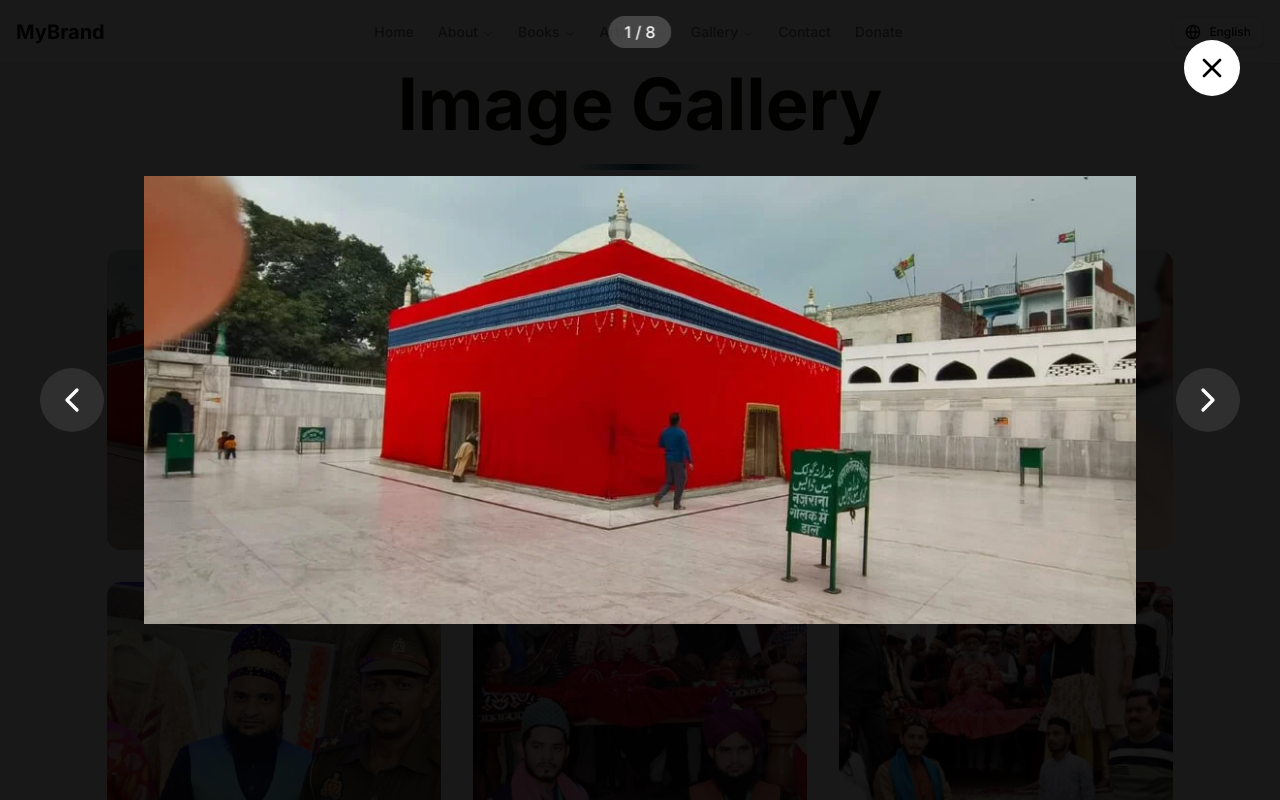
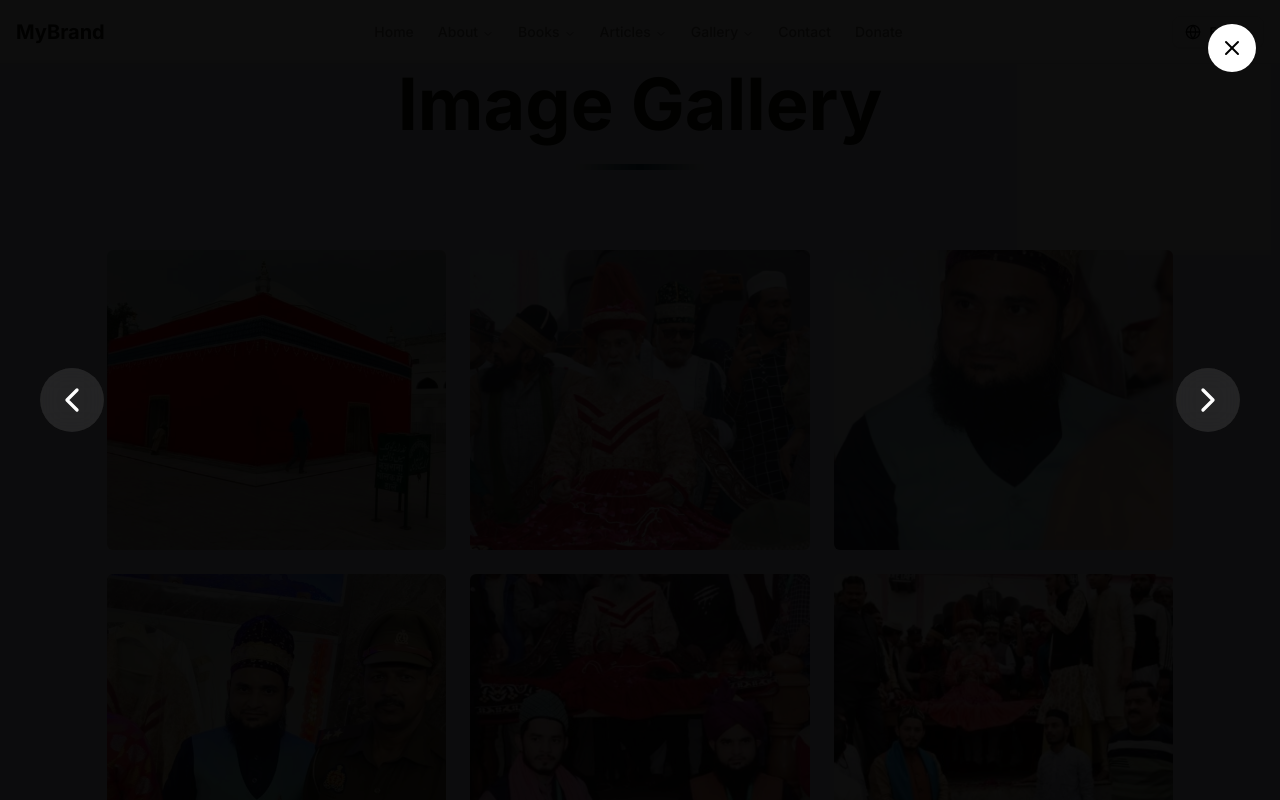
Before and after one commit to Mazhar-54321/qutbul-madar, a Next.js app: page /en in a window 1280 px wide. Both pictures are taken after a click on the element 273 px from the left and 4064 px from the top of the page. Shown: the part 3664-4464 px from the top of the page. Built offline with nearby package versions, Linux system fonts and the light colour scheme; a web font is replaced by a local one.

Commit message:
Gallery code refactored

```diff
--- a/components/sections/Gallery.tsx
+++ b/components/sections/Gallery.tsx
@@ -59,12 +59,27 @@ const Gallery = ({ t }: any) => {
       </motion.div>
 
       {/* Grid */}
-      <div className="grid  md:grid-cols-2 lg:grid-cols-3 gap-8 mt-20">
+      <div
+        className="
+  mt-20
+  flex gap-6 overflow-x-auto snap-x snap-mandatory
+  md:grid md:grid-cols-2 lg:grid-cols-3 md:overflow-visible
+"
+      >
         {images.slice(0, 6).map((image, i) => (
           <motion.div
             key={i}
             whileHover={{ scale: 1.05 }}
-            className="relative w-full h-[300px] overflow-hidden rounded-xl cursor-pointer group"
+            className="
+  relative
+  min-w-[85%] sm:min-w-[70%] md:min-w-0
+  h-[260px] md:h-[300px]
+  overflow-hidden
+  rounded-sm
+  cursor-pointer
+  group
+  snap-center
+"
             onClick={() => {
               setShowImage("");
               setGalleryImage(image.src);
@@ -86,7 +101,7 @@ const Gallery = ({ t }: any) => {
       <AnimatePresence>
         {showImage !== "hidden" && (
           <motion.div
-            className="fixed inset-0 z-50 bg-black/90 flex items-center justify-center"
+            className="fixed inset-0 z-50 bg-black/95 flex items-center"
             initial={{ opacity: 0 }}
             animate={{ opacity: 1 }}
             exit={{ opacity: 0 }}
@@ -101,51 +116,66 @@ const Gallery = ({ t }: any) => {
             {/* Close Button */}
             <button
               onClick={() => setShowImage("hidden")}
-              className="cursor-pointer absolute top-6 right-6 md:top-10 md:right-10 z-50 bg-white p-3 rounded-full transition"
+              className="absolute top-6 right-6 z-50 bg-white p-3 rounded-full"
             >
-              <X className="w-6 h-6 md:w-8 md:h-8 text-black" />
+              <X className="w-6 h-6 text-black" />
             </button>
 
             {/* Counter */}
-            <div className="absolute top-4 left-1/2 -translate-x-1/2 z-50 bg-white/20 backdrop-blur-md px-4 py-1 rounded-full text-white text-sm md:text-base font-medium">
+            <div className="absolute hidden top-4 left-1/2 -translate-x-1/2 z-50 bg-white/20 backdrop-blur-md px-4 py-1 rounded-full text-white text-sm font-medium">
               {index + 1} / {images.length}
             </div>
 
-            {/* LEFT ARROW */}
+            {/* LEFT ARROW (Desktop Only) */}
             <button
               onClick={prevImage}
-              className="absolute left-4 md:left-10 z-50 bg-white/10 hover:bg-white/20 backdrop-blur-md p-3 rounded-full transition"
+              className="hidden md:block absolute left-10 z-50 bg-white/10 hover:bg-white/20 backdrop-blur-md p-3 rounded-full"
             >
-              <ChevronLeft className="w-8 h-8 md:w-10 md:h-10 text-white" />
+              <ChevronLeft className="w-10 h-10 text-white" />
             </button>
 
-            {/* IMAGE with animation */}
-            <motion.div
-              key={index}
-              initial={{ opacity: 0, scale: 0.9, y: 40 }}
-              animate={{ opacity: 1, scale: 1, y: 0 }}
-              exit={{ opacity: 0, scale: 0.9, y: 40 }}
-              transition={{ duration: 0.4 }}
-              className="relative w-full max-w-5xl px-4 z-40"
+            {/* IMAGE SLIDER */}
+            <div className="w-full z-40">
+              <div
+                className="
+            flex gap-6 overflow-x-auto snap-x snap-mandatory
+            px-6
+            md:overflow-visible md:flex md:justify-center
+          "
+              >
+                {images.map((img, i) => (
+                  <div
+                    key={i}
+                    className="
+                relative
+                min-w-[95%]
+                min-h-[50%]
+                sm:min-w-[75%]
+                md:min-w-0
+                snap-center
+              "
                   >
                     <div className="relative w-full aspect-[16/9]">
                       <Image
-                  src={galleryImage}
+                        src={img.src}
                         alt="Gallery Image"
                         fill
-                  className="object-contain rounded-3xl"
+                        className="object-cover rounded-sm"
                         sizes="100vw"
-                  priority
+                        priority={i === index}
                       />
                     </div>
-            </motion.div>
+                  </div>
+                ))}
+              </div>
+            </div>
 
-            {/* RIGHT ARROW */}
+            {/* RIGHT ARROW (Desktop Only) */}
             <button
               onClick={nextImage}
-              className="absolute right-4 md:right-10 z-50 bg-white/10 hover:bg-white/20 backdrop-blur-md p-3 rounded-full transition"
+              className="hidden md:block absolute right-10 z-50 bg-white/10 hover:bg-white/20 backdrop-blur-md p-3 rounded-full"
             >
-              <ChevronRight className="w-8 h-8 md:w-10 md:h-10 text-white" />
+              <ChevronRight className="w-10 h-10 text-white" />
             </button>
           </motion.div>
         )}
```
Lines whose indentation alone changed are shown as unchanged.
